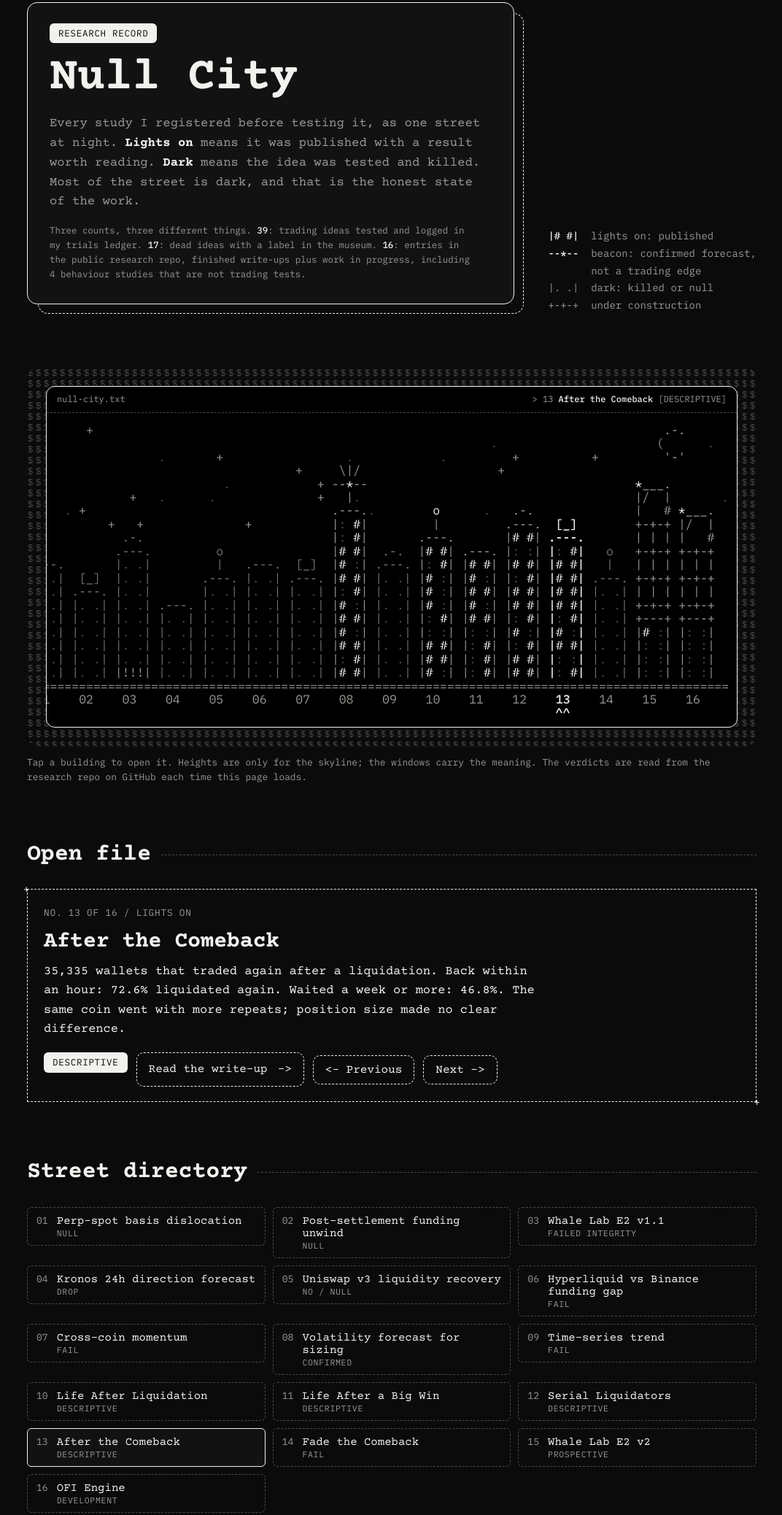
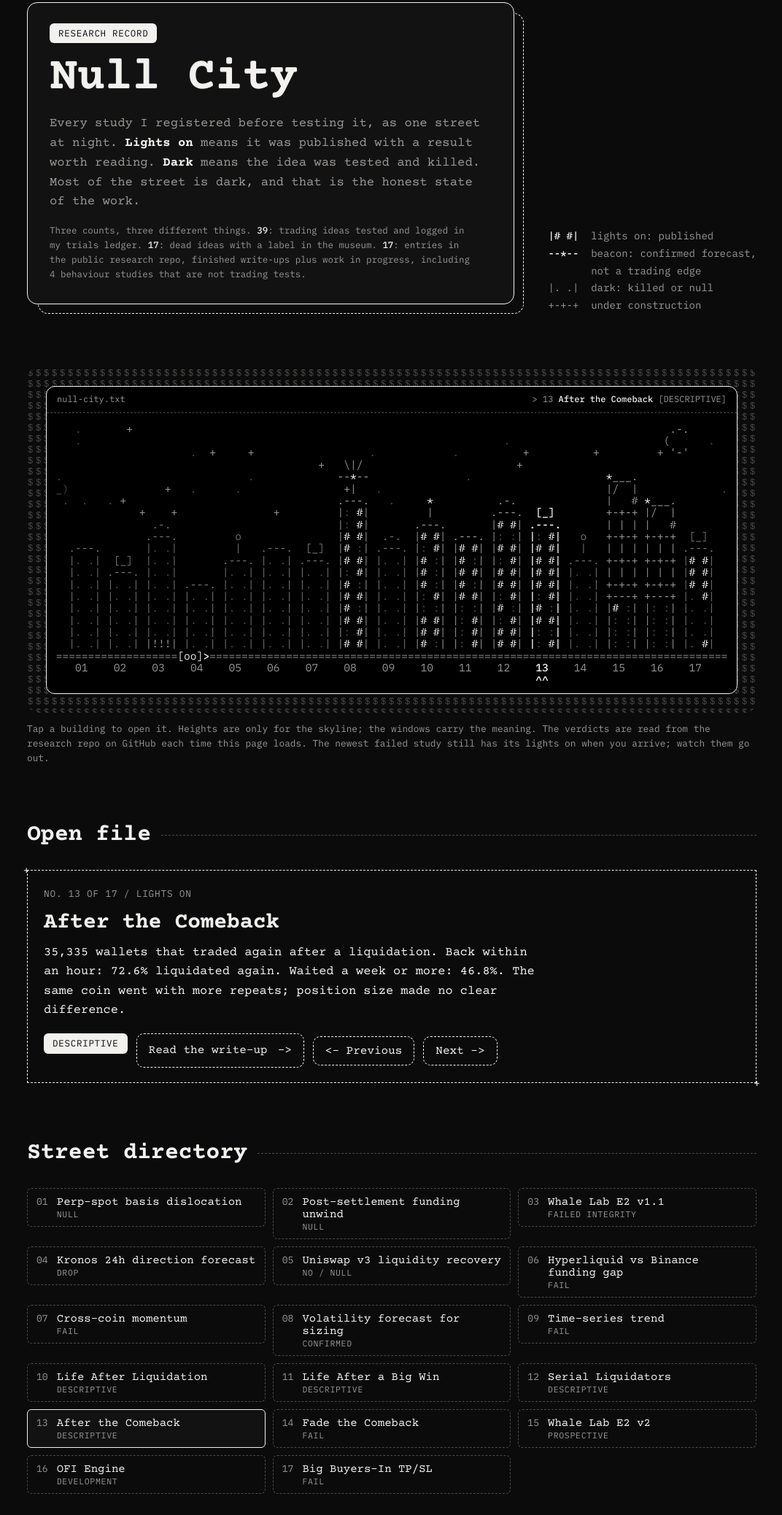
Before and after one commit to viter999/viter999.github.io, a plain HTML site: page city/index.html in a window 1280 px wide. Shown: the part 239-2315 px from the top of the page at 73% size, without its empty margins (103-1175 px from the left). Drawn offline with nearby package versions, Linux system fonts and the light colour scheme; no server answers.

Commit message:
Null City: add Big Buyers-In TP/SL (17 entries), more animation
Street builds on load, newest failed study's lights go out, car, crane,
beacon pulse, cloud, shooting star. Street fits wide screens.

Co-Authored-By: Claude Fable 5.2 <noreply@anthropic.com>
Claude-Session: https://claude.ai/code/session_01KscuKzVGQ2V92DNNKsZQPB

```diff
--- a/city/index.html
+++ b/city/index.html
@@ -142,7 +142,7 @@ footer span { max-width: 62ch; }
   <div class="top">
     <div class="status">
       <nav class="nav" aria-label="Site"><a href="../">OI&middot;VOL_TERMINAL</a><a href="../museum/">MUSEUM_OF_FAILURE</a><a href="./" aria-current="page">NULL_CITY</a></nav>
-      <span><span class="live" id="mode">LIVE</span> &nbsp;<b id="st-n">16</b> studies &nbsp;<b id="st-on">4</b> lit &nbsp;<b id="st-ok">1</b> confirmed &nbsp;<b id="st-off">8</b> dark &nbsp;<b id="st-wip">2</b> building &nbsp;<span id="src">read <b>--:--</b></span></span>
+      <span><span class="live" id="mode">LIVE</span> &nbsp;<b id="st-n">17</b> studies &nbsp;<b id="st-on">4</b> lit &nbsp;<b id="st-ok">1</b> confirmed &nbsp;<b id="st-off">10</b> dark &nbsp;<b id="st-wip">2</b> building &nbsp;<span id="src">read <b>--:--</b></span></span>
     </div>
     <p class="who">Independent crypto market research by Natthaphong (Shawn) Suebsri. I build market-data tools, test trading ideas with the rules written first, and publish the results, including the failures.</p>
   </div>
@@ -152,7 +152,7 @@ footer span { max-width: 62ch; }
       <span class="tag">RESEARCH RECORD</span>
       <h1>Null City</h1>
       <p class="lede">Every study I registered before testing it, as one street at night. <b>Lights on</b> means it was published with a result worth reading. <b>Dark</b> means the idea was tested and killed. Most of the street is dark, and that is the honest state of the work.</p>
-      <p class="counts">Three counts, three different things. <b>39</b>: trading ideas tested and logged in my trials ledger. <b>17</b>: dead ideas with a label in the museum. <b>16</b>: entries in the public research repo, finished write-ups plus work in progress, including 4 behaviour studies that are not trading tests.</p>
+      <p class="counts">Three counts, three different things. <b>39</b>: trading ideas tested and logged in my trials ledger. <b>17</b>: dead ideas with a label in the museum. <b>17</b>: entries in the public research repo, finished write-ups plus work in progress, including 4 behaviour studies that are not trading tests.</p>
     </div>
 <pre class="legend" aria-label="Legend"><b>|# #|</b>  lights on: published
 <b>--*--</b>  beacon: confirmed forecast,
@@ -165,10 +165,10 @@ footer span { max-width: 62ch; }
     <div class="band">
       <div class="window">
         <div class="bar"><span>null-city.txt</span><span id="barsel"></span></div>
-        <div class="scroll"><pre id="city" role="img" aria-label="ASCII skyline of 16 studies. Use the street directory below to open each one."></pre></div>
+        <div class="scroll"><pre id="city" role="img" aria-label="ASCII skyline of 17 studies. Use the street directory below to open each one."></pre></div>
       </div>
     </div>
-    <figcaption>Tap a building to open it. Heights are only for the skyline; the windows carry the meaning. The verdicts are read from the research repo on GitHub each time this page loads.</figcaption>
+    <figcaption>Tap a building to open it. Heights are only for the skyline; the windows carry the meaning. The verdicts are read from the research repo on GitHub each time this page loads. The newest failed study still has its lights on when you arrive; watch them go out.</figcaption>
   </figure>
 
   <section aria-live="polite">
@@ -234,7 +234,9 @@ let S = [
   { n: 'Whale Lab E2 v2', k: 'build', v: 'PROSPECTIVE', h: .80, roof: 'crane',
     t: 'Plan frozen and tagged. A 30-day forward confirmation window that has not begun yet.', u: 'blob/main/docs/experiments.md' },
   { n: 'OFI Engine', k: 'build', v: 'DEVELOPMENT', h: .58, roof: 'crane',
-    t: 'Depth-normalised order-flow imbalance. Measurement infrastructure, past its first gate. No result to report yet.', u: 'blob/main/docs/experiments.md' }
+    t: 'Depth-normalised order-flow imbalance. Measurement infrastructure, past its first gate. No result to report yet.', u: 'blob/main/docs/experiments.md' },
+  { n: 'Big Buyers-In TP/SL', k: 'dark', v: 'FAIL', h: .54, roof: 'tank', fresh: true,
+    t: 'Go long when a coin is up 3% with open interest up 5% for a full hour; take profit at +10%, stop at -5%. 629 trades in 2024: a $100 account ended at $27.82 before fees, winning 31.3% of the time against the 33.3% it needed. The open-interest condition did not help.', u: 'tree/main/big-buyers-in-tp-sl' }
 ];
 
 function rng(seed) { let a = seed >>> 0; return () => { a |= 0; a = a + 0x6D2B79F5 | 0; let t = Math.imul(a ^ a >>> 15, 1 | a); t = t + Math.imul(t ^ t >>> 7, 61 | t) ^ t; return ((t ^ t >>> 14) >>> 0) / 4294967296; }; }
@@ -242,7 +244,7 @@ const BW = 5, GAP = 1, PAD = 2, H = 19, ROWS = H + 3; let COLS = 0, STARS = [],
 const still = matchMedia('(prefers-reduced-motion: reduce)').matches;
 const $ = id => document.getElementById(id);
 const pre = $('city');
-let sel = 12, hov = -1, tick = 0;
+let sel = 12, hov = -1, tick = 0, ft = 0, t0 = 0;
 
 function build() {
   COLS = PAD * 2 + S.length * BW + (S.length - 1) * GAP;
@@ -257,9 +259,13 @@ function build() {
     b.addEventListener('click', () => show(i));
   });
   pre.setAttribute('aria-label', 'ASCII skyline of ' + S.length + ' studies. Use the street directory below to open each one.');
+  t0 = ft; fit();
   let last = -1; S.forEach((s, i) => { if (s.k === 'lit') last = i; });
   show(last >= 0 ? last : 0);
 }
+/* keep the whole street in view where the screen is wide enough; phones scroll sideways */
+function fit() { const w = pre.parentElement.clientWidth - 22; if (w > 0 && COLS) pre.style.fontSize = Math.max(11, Math.min(16.5, w / (COLS * 0.602))).toFixed(2) + 'px'; }
+addEventListener('resize', fit);
 const X0 = i => PAD + i * (BW + GAP);
 const HR = s => Math.round(s.h * 13) + 2;
 
@@ -268,38 +274,54 @@ function frame() {
   const put = (r, c, str, cls) => { for (let k = 0; k < str.length; k++) if (r >= 0 && r < ROWS && c + k >= 0 && c + k < COLS && str[k] !== '\u0000') g[r][c + k] = [str[k], cls]; };
   for (const s of STARS) { const ph = still ? 0 : (tick + s.p) % 4; put(s.r, s.c, ph === 3 ? '+' : ph === 2 ? ' ' : '.', ph === 3 ? 'd' : 'f'); }
   put(0, COLS - 9, '.-.', 'd'); put(1, COLS - 10, '(', 'd'); put(2, COLS - 9, "'-'", 'd');
+  if (!still) {
+    const cx = Math.floor(ft / 6) % (COLS + 16) - 9;                       /* one slow cloud, behind the buildings */
+    put(4, cx + 1, '.-~-.', 'f'); put(5, cx, '(_____)', 'f');
+    const sp = ft % 260;                                                    /* a shooting star about once a minute */
+    if (sp < 5) { const R1 = rng(1000 + Math.floor(ft / 260)), sc = 6 + Math.floor(R1() * Math.max(1, COLS - 30));
+      put(sp, sc + sp * 2, '\\', 'u'); if (sp > 0) put(sp - 1, sc + sp * 2 - 2, '.', 'd'); }
+  }
 
   S.forEach((s, i) => {
     const x = X0(i), hr = HR(s), top = H - hr, on = s.k === 'lit' || s.k === 'confirmed';
     const wall = i === sel ? 's' : (i === hov ? 'u' : (s.k === 'dark' ? 'k' : 'd'));
-    const blink = still || tick % 2 === 0;
+    const blink = still || tick % 2 === 0, age = ft - t0;
+    /* on load the street is built: each building rises from the ground, left to right */
+    const grow = still ? 1 : Math.max(0, Math.min(1, (age - i * 0.7) / 9));
+    const cut = H - Math.ceil((hr + 4) * grow);
+    const putb = (r, c, str, cls) => { if (r >= cut) put(r, c, str, cls); };
+    /* the newest failed study still has its lights on when you arrive; they go out one by one */
+    const dying = !still && s.fresh && s.k === 'dark' && age < 70;
     if (s.k === 'build') {
-      const solid = Math.round(hr * .45), ftop = H - solid;
-      for (let r = top; r < ftop; r++) put(r, x, (r - top) % 2 === 0 ? '+-+-+' : '| | |', wall);
-      put(ftop, x, '+---+', wall);
-      for (let r = ftop + 1; r < H; r++) { put(r, x, '|   |', wall); put(r, x + 1, WIN[i][r] && r % 2 ? '#' : ':', WIN[i][r] && r % 2 ? 'u' : 'f'); put(r, x + 3, ':', 'f'); }
-      put(top - 3, x, blink ? '*___.' : ' ___.', 'd'); if (blink) put(top - 3, x, '*', 'u');
-      put(top - 2, x, '|/  |', 'd'); put(top - 1, x, '|   #', 'd');
+      const solid = Math.round(hr * .45), ftop = H - solid, up = !still && Math.floor(ft / 10) % 2 === 1;
+      for (let r = top; r < ftop; r++) putb(r, x, (r - top) % 2 === 0 ? '+-+-+' : '| | |', wall);
+      putb(ftop, x, '+---+', wall);
+      for (let r = ftop + 1; r < H; r++) { putb(r, x, '|   |', wall); putb(r, x + 1, WIN[i][r] && r % 2 ? '#' : ':', WIN[i][r] && r % 2 ? 'u' : 'f'); putb(r, x + 3, ':', 'f'); }
+      putb(top - 3, x, blink ? '*___.' : ' ___.', 'd'); if (blink) putb(top - 3, x, '*', 'u');
+      putb(top - 2, x, up ? '|/  #' : '|/  |', 'd'); putb(top - 1, x, up ? '|    ' : '|   #', 'd');   /* the crane lifts its load */
     } else {
-      put(top, x, '.---.', wall);
+      putb(top, x, '.---.', wall);
       for (let r = top + 1; r < H; r++) {
-        put(r, x, '|   |', wall);
+        putb(r, x, '|   |', wall);
         for (const [dx, k] of [[1, r * 2], [3, r * 2 + 1]]) {
           let lit = on && WIN[i][k % 40];
           if (lit && !still && (tick * 7 + i * 13 + k * 5) % 23 === 0) lit = false;
-          put(r, x + dx, lit ? '#' : (on ? ':' : '.'), lit ? 'u' : 'f');
+          if (dying) lit = WIN[i][k % 40] && (age - 16) / 46 < ((k * 37 + i * 11) % 40) / 40;
+          putb(r, x + dx, lit ? '#' : (on ? ':' : '.'), lit ? 'u' : 'f');
         }
       }
-      if (s.v === 'FAILED INTEGRITY') put(H - 1, x, '|!!!|', wall === 'k' ? 'd' : wall);
-      if (s.roof === 'antenna') { put(top - 2, x + 2, 'o', on ? 'u' : wall); put(top - 1, x + 2, '|', wall); }
-      if (s.roof === 'tank') put(top - 1, x + 1, '[_]', wall);
-      if (s.roof === 'step') put(top - 1, x + 1, '.-.', wall);
-      if (s.roof === 'beacon') { put(top - 3, x, ' \\|/ ', 'd'); put(top - 2, x, '-- --', 'd'); put(top - 2, x + 2, blink ? '*' : 'o', 'u'); put(top - 1, x + 2, '|', wall); }
+      if (s.v === 'FAILED INTEGRITY') putb(H - 1, x, '|!!!|', wall === 'k' ? 'd' : wall);
+      if (s.roof === 'antenna') { putb(top - 2, x + 2, on && !still && Math.floor(ft / 8) % 3 === 0 ? '*' : 'o', on ? 'u' : wall); putb(top - 1, x + 2, '|', wall); }
+      if (s.roof === 'tank') putb(top - 1, x + 1, '[_]', wall);
+      if (s.roof === 'step') putb(top - 1, x + 1, '.-.', wall);
+      if (s.roof === 'beacon') { const ray = still || Math.floor(ft / 6) % 2 === 0;                 /* the beacon pulses */
+        putb(top - 3, x, ray ? ' \\|/ ' : '  .  ', 'd'); putb(top - 2, x, ray ? '-- --' : ' - - ', 'd'); putb(top - 2, x + 2, blink ? '*' : 'o', 'u'); putb(top - 1, x + 2, '|', wall); }
     }
     put(H + 1, x + 1, String(i + 1).padStart(2, '0'), i === sel ? 's' : 'd');
     if (i === sel) put(H + 2, x + 1, '^^', 's');
   });
   for (let c = 0; c < COLS; c++) g[H][c] = ['=', 'd'];
+  if (!still) { const cp = ft % (COLS + 90) - 6; put(H, cp, '[oo]', 'u'); put(H, cp + 4, '>', 's'); }   /* a car passes now and then */
 
   const esc = ch => ch === '<' ? '&lt;' : ch === '&' ? '&amp;' : ch === '>' ? '&gt;' : ch;
   pre.innerHTML = g.map(row => { let out = '', cur = null, buf = '';
@@ -334,11 +356,11 @@ $('prev').addEventListener('click', () => show(sel - 1));
 $('next').addEventListener('click', () => show(sel + 1));
 
 build();
-if (!still) setInterval(() => { tick++; frame(); }, 800);
+if (!still) setInterval(() => { ft++; tick = Math.floor(ft / 4); frame(); }, 200);
 
 /* ---- live read: the verdicts come from the "Selected research" table in the repo README ---- */
 const KNOWN = [/basis/i, /funding unwind/i, /whale lab e2 \(v1\.1\)/i, /kronos/i, /uniswap/i, /funding gap/i, /momentum/i, /volatility forecast/i,
-               /trend/i, /life after liquidation/i, /big win/i, /serial/i, /after the comeback/i, /fade the comeback/i, /whale lab e2 \(v2\)/i, /ofi/i];
+               /trend/i, /life after liquidation/i, /big win/i, /serial/i, /after the comeback/i, /fade the comeback/i, /whale lab e2 \(v2\)/i, /ofi/i, /big buyers/i];
 const SNAP = S.slice();
 function kindOf(v) {
   if (/CONFIRMED/.test(v)) return 'confirmed';
@@ -367,6 +389,7 @@ function parse(md) {
                h: kind === 'confirmed' ? .88 : base ? base.h : .34 + (hsh % 45) / 100,
                roof: base && base.k === kind ? base.roof : roofs[hsh % roofs.length] });
   }
+  for (let j = out.length - 1; j >= 0; j--) if (out[j].k === 'dark') { out[j].fresh = true; break; }
   return out.length >= 5 ? out : null;
 }
 const stamp = (txt, b) => { const el = $('src'); el.textContent = txt + ' '; const e = document.createElement('b'); e.textContent = b; el.appendChild(e); };
@@ -374,7 +397,7 @@ fetch('https://raw.githubusercontent.com/viter999/quant-market-research/main/REA
   .then(r => { if (!r.ok) throw new Error(r.status); return r.text(); })
   .then(md => { const live = parse(md); if (!live) throw new Error('table not found'); S = live; build();
     const d = new Date(); stamp('read', String(d.getHours()).padStart(2, '0') + ':' + String(d.getMinutes()).padStart(2, '0')); })
-  .catch(() => { $('mode').textContent = 'SNAPSHOT'; stamp('GitHub not reachable, record of', '16 Nov 2026'); });
+  .catch(() => { $('mode').textContent = 'SNAPSHOT'; stamp('GitHub not reachable, record of', '23 Nov 2026'); });
 </script>
 </body>
 </html>
```
Also changed, not shown: index.html (+1 -1 lines), museum/index.html (+1 -1 lines).
